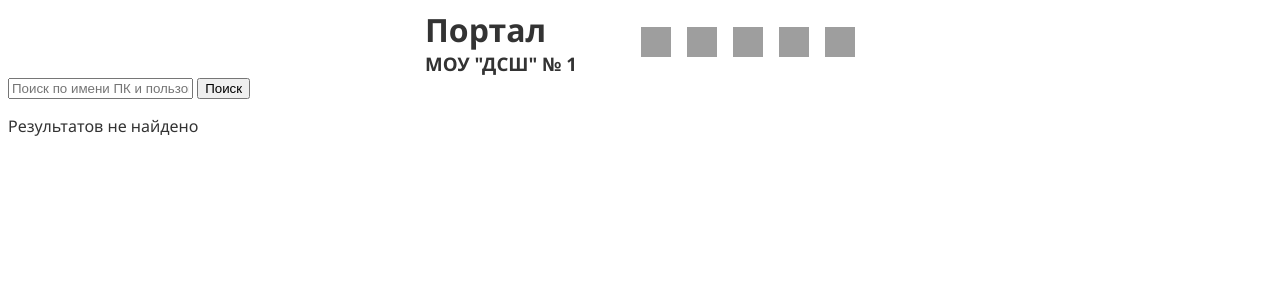
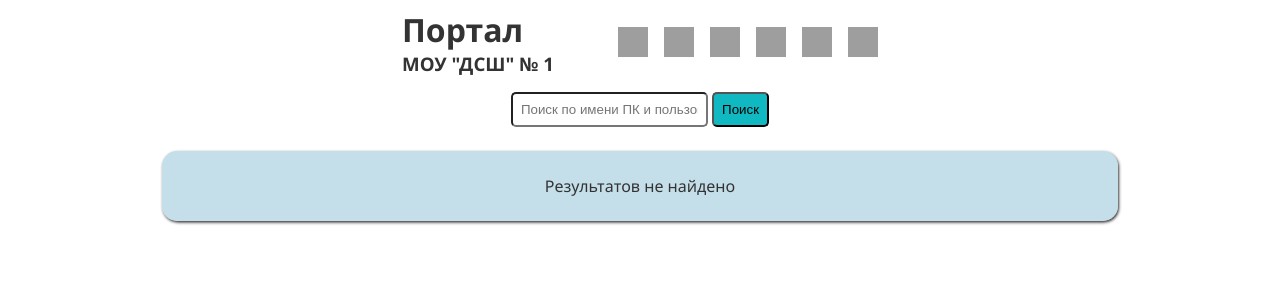
Before and after one commit to Riv33R/info, a Flask app: page /logs in a window 1280 px wide. Shown: the top 300 px of the page. Run offline with Flask 3, Linux system fonts and the light colour scheme; a user stored in the database is signed in; grey boxes are pictures that could not be loaded.

Commit message:
Update logs.html

```diff
--- a/templates/logs.html
+++ b/templates/logs.html
@@ -2,10 +2,10 @@
 <html lang="ru">
 
 <head>
-    <meta charset="UTF-8">
-    <meta name="viewport" content="width=device-width, initial-scale=1.0">
-    <link rel="stylesheet" href="/static/style.css">
-    <link rel="shortcut icon" href="https://www.svgrepo.com/show/499789/preview.svg">
+    <meta charset="UTF-8" />
+    <meta name="viewport" content="width=device-width, initial-scale=1.0" />
+    <link rel="stylesheet" href="/static/style.css" />
+    <link rel="shortcut icon" href="https://www.svgrepo.com/show/499789/preview.svg" />
     <script src="/static/script.js"></script>
     <title>Логи</title>
 </head>
@@ -32,16 +32,20 @@
             <div class="reg btn">
                 <a class="but" href="{{ url_for('register') }}"></a>
             </div>
+            <div class="logout btn">
+                <a href="#" class="but" onclick="logout()"></a>
+            </div>
         </div>
     </header>
     <div>
-        <form method="POST" action="/">
-            <div style="float: inline-grid">
-                <input style="width: auto" type="text" name="search" placeholder="Поиск по имени ПК и пользователя" />
-                <button style="width: auto" type="submit">Поиск</button>
+        <form class="cntr" method="POST" action="/logs">
+            <div>
+                <input class="loginline" type="text" name="search" placeholder="Поиск по имени ПК и пользователя" />
+                <button class="accept" type="submit">Поиск</button>
             </div>
         </form>
     </div>
+    <div class="tabl">
         {% if results %}
         <table>
             <thead>
@@ -61,6 +65,7 @@
                 {% endfor %}
             </tbody>
         </table>
+    </div>
     {% else %}
     <p>Результатов не найдено</p>
     {% endif %}
```
Lines whose indentation alone changed are shown as unchanged.
